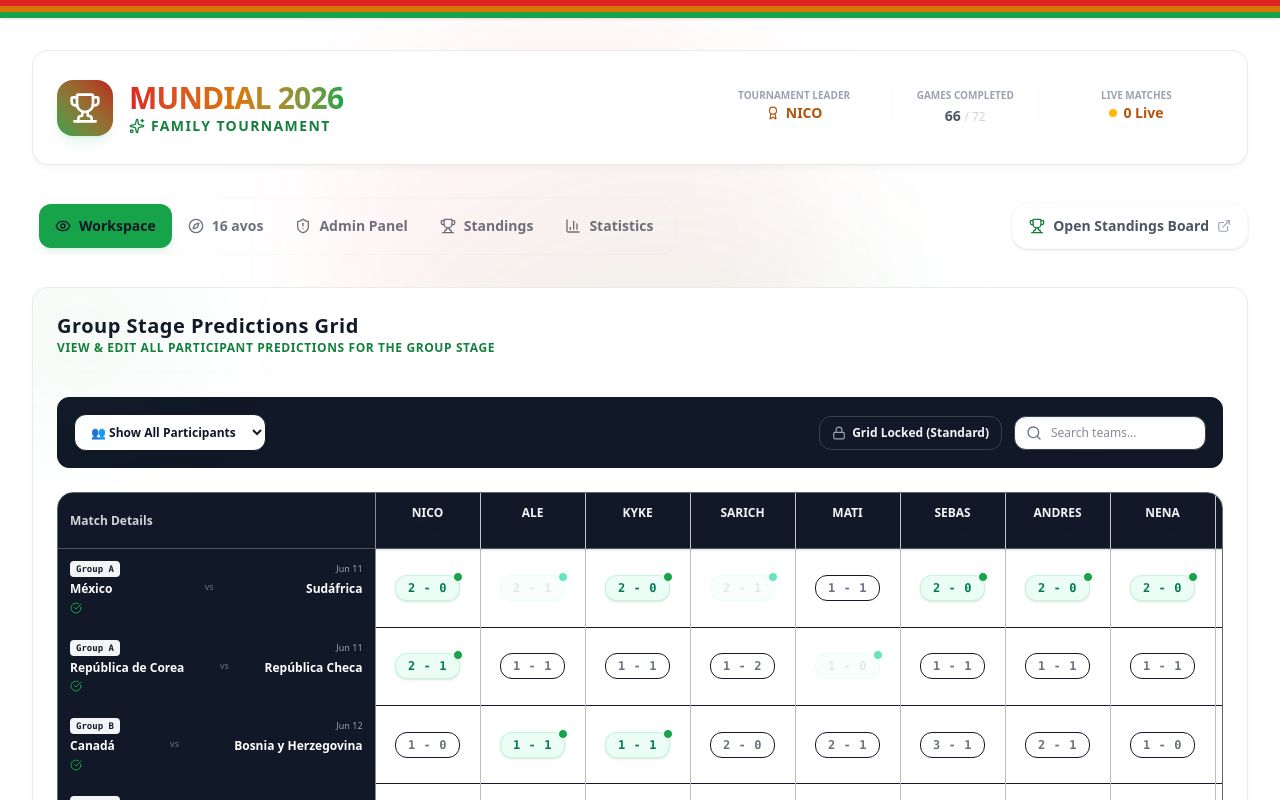
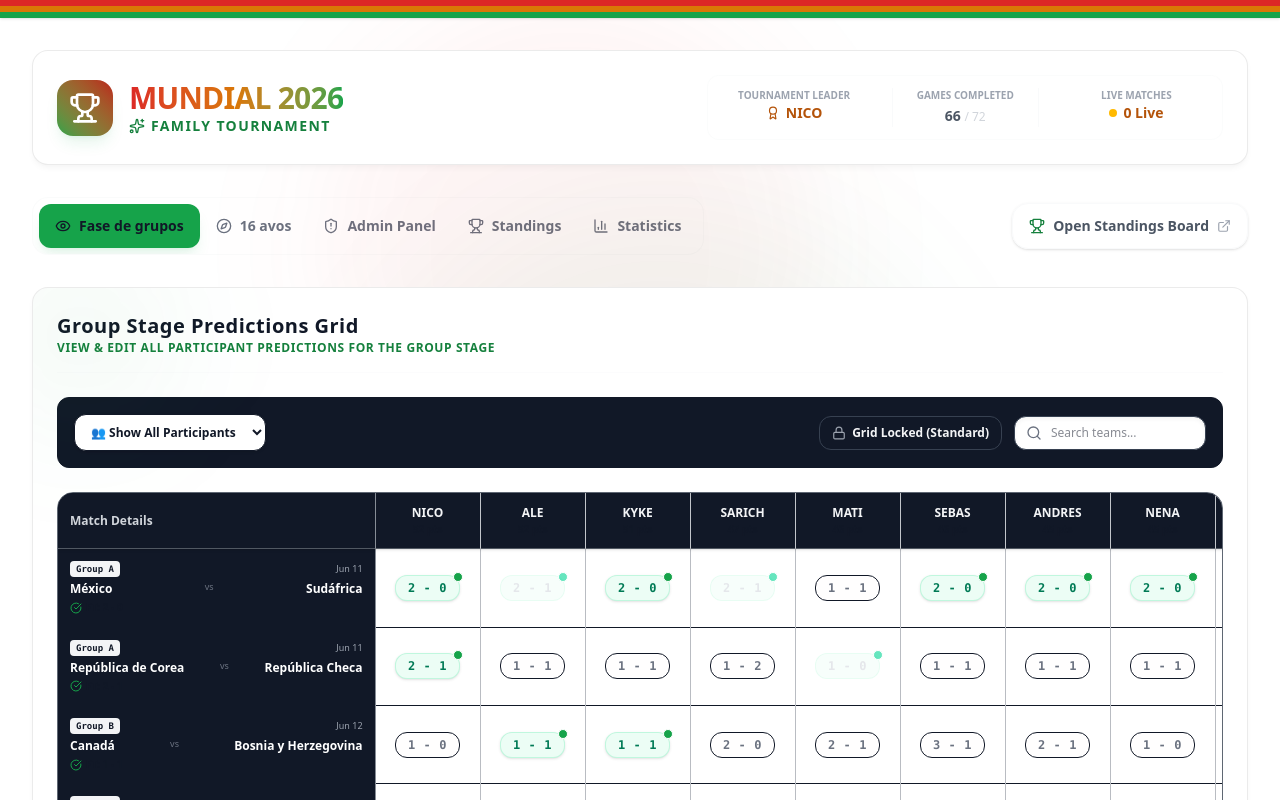
Before and after one commit to nicoabdo/Initial-local-tournament-build, a Next.js app: page / in a window 1280 px wide. Shown: the top 800 px of the page. Built offline with nearby package versions, Linux system fonts and the light colour scheme.

Commit message:
Rename Workspace navigation button to Fase de grupos

```diff
--- a/src/app/MainClientContainer.tsx
+++ b/src/app/MainClientContainer.tsx
@@ -259,7 +259,7 @@ export default function MainClientContainer({ initialDb }: MainClientContainerPr
               }`}
             >
               <Eye className="w-4 h-4" />
-              Workspace
+              Fase de grupos
             </button>
             <button
               onClick={() => setActiveTab("16avos")}
```
